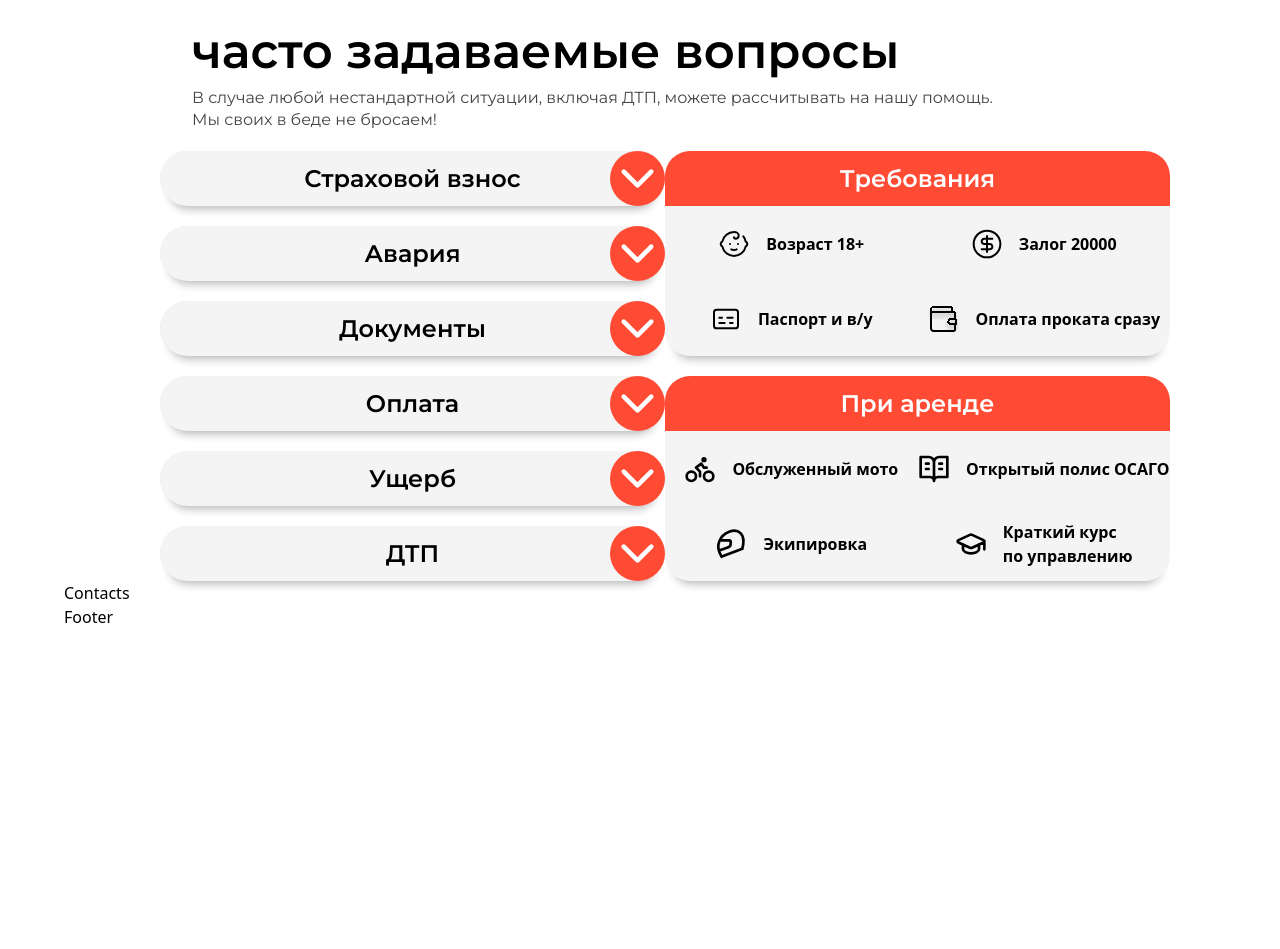
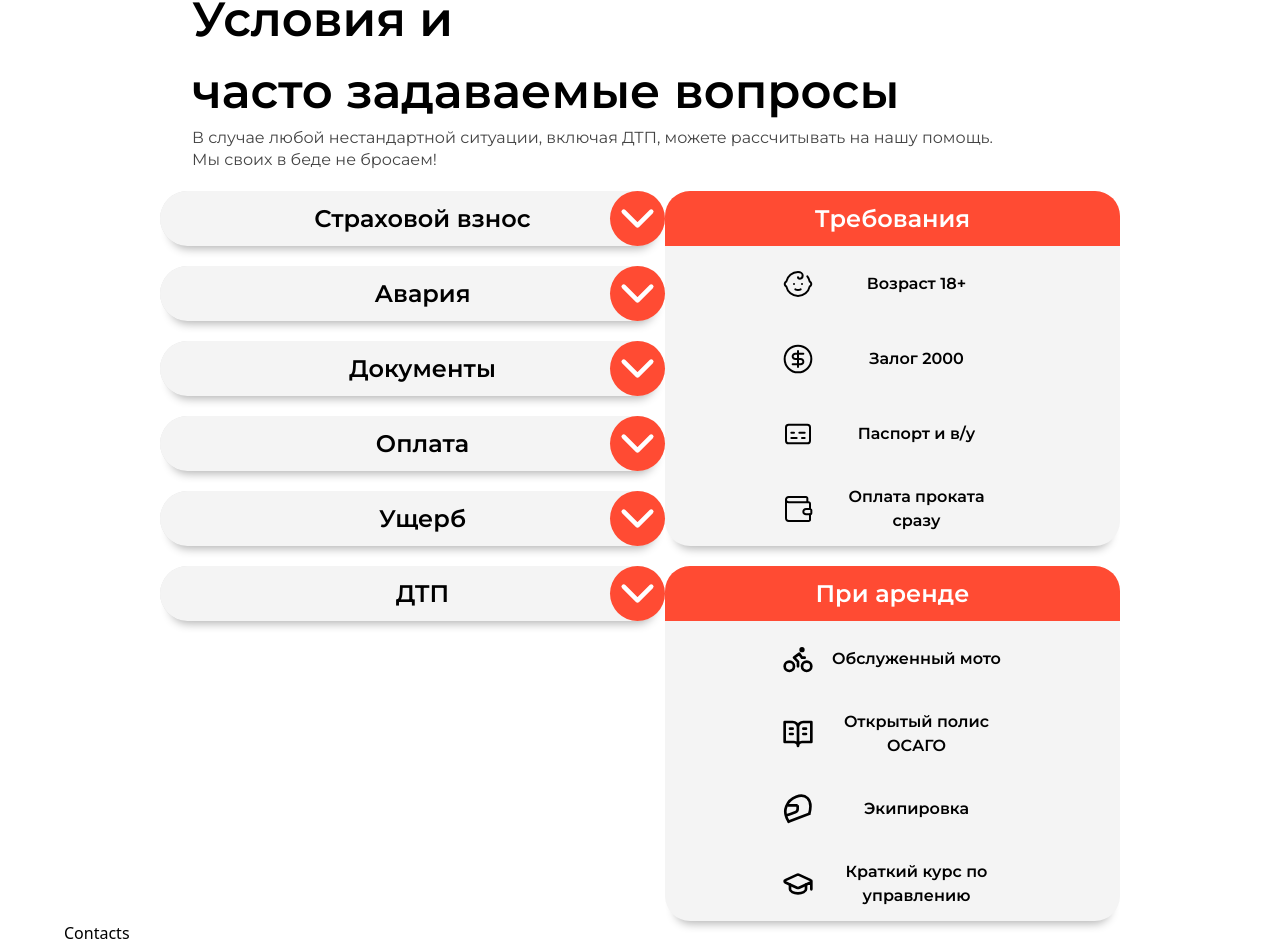
Before and after one commit to WonderSi/motodrive_app, a React (Vite) app: page / in a window 1280 px wide. Shown: the part 2741-3690 px from the top of the page. Before the commit the page ends 3370 px from the top, so only its background shows below. Built offline with nearby package versions, Linux system fonts and the light colour scheme.

Commit message:
Creature QuestionsRequirements 1.0.2

```diff
--- a/src/components/CardQuestions.jsx
+++ b/src/components/CardQuestions.jsx
@@ -8,7 +8,7 @@
 
     return(
         <div className="relative flex justify-center items-center flex-col mt-5 w-[505px] bg-[#E4E4E4] rounded-[28px]">
-            <div className="bg-[#F4F4F4] rounded-[50px] w-full h-[55px] flex justify-center items-center shadow-[0px_12.5px_10px_-10px_rgba(0,0,0,0.3)] z-[1]">
+            <div className="bg-[#F4F4F4] rounded-[50px] w-full h-[55px] flex xs:justify-center justify-start pl-5 items-center shadow-[0px_12.5px_10px_-10px_rgba(0,0,0,0.3)] z-[1]">
                 <div className="">
                     <h1 className={`${styles.heading2}`}>{name}</h1>
                 </div>
@@ -16,7 +16,7 @@
                     <img src={arrow_down} alt="arrow_down" className={`${toggle ? "rotate-180" : "hover:translate-y-[5px]"} w-full easy-in duration-300`}/>
                 </div>
             </div>
-            <div className={`${toggle ? "block" : "hidden"} hiddenbg-[#E4E4E4] top-0 z-[0] pt-4 pb-4 px-14 rounded-b-[28px] shadow-[0px_12.5px_10px_-10px_rgba(0,0,0,0.3)]`}>
+            <div className={`${toggle ? "block" : "hidden"} bg-[#E4E4E4] top-0 z-[0] pt-4 pb-4 sm:px-14 px-5 rounded-b-[28px] shadow-[0px_12.5px_10px_-10px_rgba(0,0,0,0.3)]`}>
                 <div className="">
                     <p className={`${styles.paragraph} text-center`}>{title}</p>
                 </div>
--- a/src/components/CardRequirements.jsx
+++ b/src/components/CardRequirements.jsx
@@ -1,56 +1,42 @@
 import styles from "../style"
 
 import {baby, bike, book_open, captions, dollar, graduation, helmet, wallet} from "../assets"
+import { requirements } from "../constants"
 
-const CardRequirements = () => (
-  <div className="">
-    <div className="w-[505px] h-[205px] bg-[#F4F4F4] rounded-[25px] shadow-[0px_12.5px_10px_-10px_rgba(0,0,0,0.3)]  ">
+const CardRequirements = ({information}) => (
+    <div className="w-[505px] h-[205px] bg-[rgb(244,244,244)] rounded-[25px] shadow-[0px_12.5px_10px_-10px_rgba(0,0,0,0.3)]">
       <div className="w-full h-[55px] bg-main flex items-center rounded-t-[25px]">
         <h1 className={`${styles.heading2} text-center text-white`}>Требования</h1>
       </div>
-      <div className="flex flex-wrap">
-        <div className="w-[252.5px] h-[75px] flex flex-row justify-center items-center">
-          <img src={baby} alt="baby" className="w-[32px] h-[32px]"/>
-          <p className="text-montseratt font-semibold text-[16px] ml-4">Возраст 18+</p>
-        </div>
-        <div className="w-[252.5px] h-[75px] flex flex-row justify-center items-center">
-          <img src={dollar} alt="dollar" className="w-[32px] h-[32px]"/>
-          <p className="text-montseratt font-semibold text-[16px] ml-4">Залог 20000</p>
-        </div>
-        <div className="w-[252.5px] h-[75px] flex flex-row justify-center items-center">
-          <img src={captions} alt="captions" className="w-[32px] h-[32px]"/>
-          <p className="text-montseratt font-semibold text-[16px] ml-4">Паспорт и в/у</p>
-        </div>
-        <div className="w-[252.5px] h-[75px] flex flex-row justify-center items-center">
-          <img src={wallet} alt="wallet" className="w-[32px] h-[32px]"/>
-          <p className="text-montseratt font-semibold text-[16px] ml-4">Оплата проката сразу</p>
-        </div>
+      <div>
+
       </div>
+
     </div>
-    <div className="w-[505px] h-[205px] bg-[#F4F4F4] rounded-[25px] mt-5 shadow-[0px_12.5px_10px_-10px_rgba(0,0,0,0.3)]">
-      <div className="w-full h-[55px] bg-main flex items-center rounded-t-[25px]">
-        <h1 className={`${styles.heading2} text-center text-white`}>При аренде</h1>
-      </div>
-      <div className="flex flex-wrap">
-      <div className="w-[252.5px] h-[75px] flex flex-row justify-center items-center">
-          <img src={bike} alt="bike" className="w-[32px] h-[32px]"/>
-          <p className="text-montseratt font-semibold text-[16px] ml-4">Обслуженный мото</p>
-        </div>
-        <div className="w-[252.5px] h-[75px] flex flex-row justify-center items-center">
-          <img src={book_open} alt="book_open" className="w-[32px] h-[32px]"/>
-          <p className="text-montseratt font-semibold text-[16px] ml-4">Открытый полис ОСАГО</p>
-        </div>
-        <div className="w-[252.5px] h-[75px] flex flex-row justify-center items-center">
-          <img src={helmet} alt="helmet" className="w-[32px] h-[32px]"/>
-          <p className="text-montseratt font-semibold text-[16px] ml-4">Экипировка</p>
-        </div>
-        <div className="w-[252.5px] h-[75px] flex flex-row justify-center items-center">
-          <img src={graduation} alt="graduation" className="w-[32px] h-[32px]"/>
-          <p className="text-montseratt font-semibold text-[16px] ml-4">Краткий курс<br/> по управлению</p>
-        </div>
-      </div>
-    </div>
-  </div>
+    // <div className="w-[505px] h-[205px] bg-[#F4F4F4] rounded-[25px] mt-5 shadow-[0px_12.5px_10px_-10px_rgba(0,0,0,0.3)]">
+    //   <div className="w-full h-[55px] bg-main flex items-center rounded-t-[25px]">
+    //     <h1 className={`${styles.heading2} text-center text-white`}>При аренде</h1>
+    //   </div>
+    //   <div className="flex flex-wrap">
+    //   <div className="w-[252.5px] h-[75px] flex flex-row justify-center items-center">
+    //       <img src={bike} alt="bike" className="w-[32px] h-[32px]"/>
+    //       <p className="text-montseratt font-semibold text-[16px] ml-4">Обслуженный мото</p>
+    //     </div>
+    //     <div className="w-[252.5px] h-[75px] flex flex-row justify-center items-center">
+    //       <img src={book_open} alt="book_open" className="w-[32px] h-[32px]"/>
+    //       <p className="text-montseratt font-semibold text-[16px] ml-4">Открытый полис ОСАГО</p>
+    //     </div>
+    //     <div className="w-[252.5px] h-[75px] flex flex-row justify-center items-center">
+    //       <img src={helmet} alt="helmet" className="w-[32px] h-[32px]"/>
+    //       <p className="text-montseratt font-semibold text-[16px] ml-4">Экипировка</p>
+    //     </div>
+    //     <div className="w-[252.5px] h-[75px] flex flex-row justify-center items-center">
+    //       <img src={graduation} alt="graduation" className="w-[32px] h-[32px]"/>
+    //       <p className="text-montseratt font-semibold text-[16px] ml-4">Краткий курс<br/> по управлению</p>
+    //     </div>
+    //   </div>
+    // </div>
+
 )
 
 export default CardRequirements
--- a/src/components/QuestionsRequirements.jsx
+++ b/src/components/QuestionsRequirements.jsx
@@ -3,20 +3,20 @@
 
 import CardQuestions from "./CardQuestions"
 import CardRequirements from "./CardRequirements"
-import { questions } from "../constants"
+import { questions, requirements } from "../constants"
 
 const QuestionsRequirements = () => (
-  <section id="questions" className=" px-24">
+  <section id="questions" className=" sm:px-24 px-0 mt-10">
     <div className="">
-      <div className="px-8">
+      <div className="md:px-8 px-0">
         <h1 className={`${styles.heading1}`}>Условия и <br className="md:block hidden"/>
 часто задаваемые вопросы</h1>
         <p className={`${styles.paragraph}`}>В случае любой нестандартной ситуации, включая ДТП, можете рассчитывать на нашу помощь.<br className="md:block hidden"/> Мы своих в беде не бросаем!</p>
       </div>
-      <div className={`flex md:flex-row md:justify-between flex-col-reverse`}>
+      <div className={`flex lg:flex-row md:justify-between flex-col-reverse`}>
         <div className={`flex flex-col`}>
           {questions.map((card)=>(
-            <div key={card.id}>
+            <div key={card.id} className="flex justify-center">
               <CardQuestions
               name={card.name}
               title={card.title}
@@ -24,8 +24,22 @@
             </div>
           ))}
         </div>
-        <div className={`flex mt-5`}>
-          <CardRequirements />
+        <div className="flex flex-col justify-start items-center">
+          {requirements.map((requirements) => (
+            <div key={requirements.name} className="max-w-[505px] bg-[rgb(244,244,244)] rounded-[25px] mt-5 shadow-[0px_12.5px_10px_-10px_rgba(0,0,0,0.3)]">
+              <div className="w-full h-[55px] bg-main flex items-center rounded-t-[25px]">
+                <h1 className={`${styles.heading2} text-center text-white`}>{requirements.name}</h1>
+              </div>
+              <div className="flex flex-wrap justify-center">
+                {requirements.elements.map((elements) => (
+                  <div key={elements.id} className="w-[252.5px] h-[75px] flex flex-row justify-center items-center group">
+                    <img src={elements.icon} alt="icon" className="w-[32px] h-[32px] ml-4 group-hover:translate-y-[-5px] easy-in duration-300"/>
+                    <p className="font-montseratt font-semibold text-[16px] text-center flex-1 px-4">{elements.title}</p>
+                  </div>
+                ))}
+              </div>
+            </div>
+          ))}
         </div>
       </div>
     </div>
--- a/src/constants/index.js
+++ b/src/constants/index.js
@@ -1,4 +1,4 @@
-import { moto01, moto02, moto03, moto04, moto05, moto06, moto07, moto08, moto09 } from "../assets"
+import { moto01, moto02, moto03, moto04, moto05, moto06, moto07, moto08, moto09, baby, bike, book_open, captions, dollar, graduation, helmet, wallet } from "../assets"
 
 export const navLinks = [
   {
@@ -160,3 +160,56 @@
     title: "В случае ДТП незамедлительно свяжитесь с нами по телефону, мы поможем Вам разобраться с ситуацией.",
   },
 ];
+
+export const requirements = [
+  {
+    name: "Требования",
+    elements: [
+      {
+        id: "1",
+        icon: baby,
+        title: "Возраст 18+",
+      },
+      {
+        id: "2",
+        icon: dollar,
+        title: "Залог 2000",
+      },
+      {
+        id: "3",
+        icon: captions,
+        title: "Паспорт и в/у",
+      },
+      {
+        id: "4",
+        icon: wallet,
+        title: "Оплата проката сразу",
+      },
+    ],
+  },
+  {
+    name: "При аренде",
+    elements: [
+      {
+        id: "1",
+        icon: bike,
+        title: "Обслуженный мото",
+      },
+      {
+        id: "2",
+        icon: book_open,
+        title: "Открытый полис ОСАГО",
+      },
+      {
+        id: "3",
+        icon: helmet,
+        title: "Экипировка",
+      },
+      {
+        id: "4",
+        icon: graduation,
+        title: "Краткий курс по управлению",
+      },
+    ],
+  },
+];
```
Also changed, not shown: src/assets/lucide_wallet.svg.
